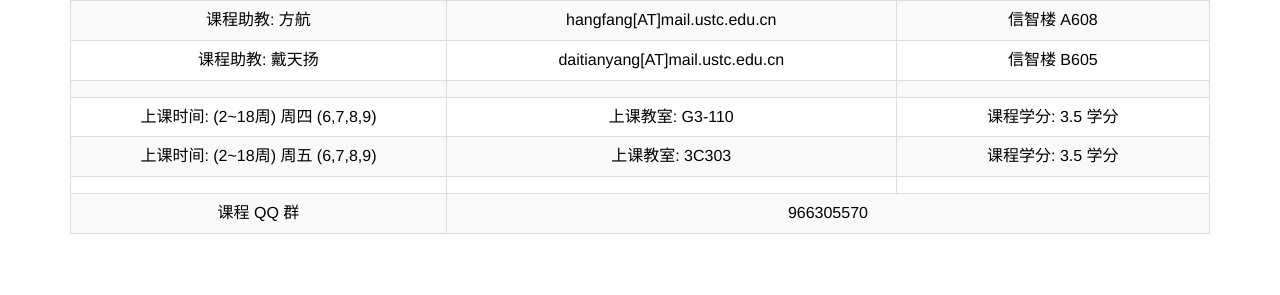
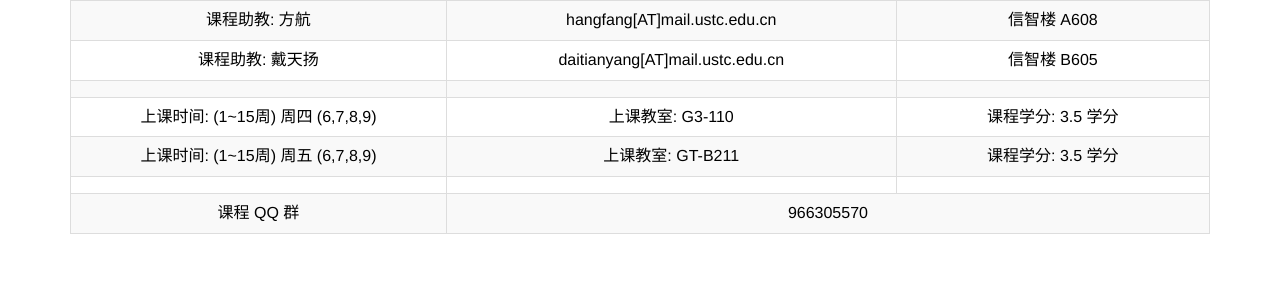
Before and after one commit to ustc-dia/ustc-dia.github.io, a Jekyll site: the page index.html, which Jekyll copies as it is, in a window 1280 px wide and 900 px high. Shown: the part 298-593 px from the top of the window. Built offline with Jekyll 4.4.1, drawn with Linux system fonts in a browser that asks for light colours.

Commit message:
Update index.html

```diff
--- a/index.html
+++ b/index.html
@@ -114,14 +114,14 @@
                 </tr>
 
                 <tr>
-                    <td>上课时间: (2~18周) 周四 (6,7,8,9)</td>
+                    <td>上课时间: (1~15周) 周四 (6,7,8,9)</td>
                     <td>上课教室: G3-110</td>
                     <td>课程学分: 3.5 学分</td>
                 </tr>
 
                 <tr>
-                    <td>上课时间: (2~18周) 周五 (6,7,8,9)</td>
-                    <td>上课教室: 3C303</td>
+                    <td>上课时间: (1~15周) 周五 (6,7,8,9)</td>
+                    <td>上课教室: GT-B211</td>
                     <td>课程学分: 3.5 学分</td>
                 </tr>
 
```
